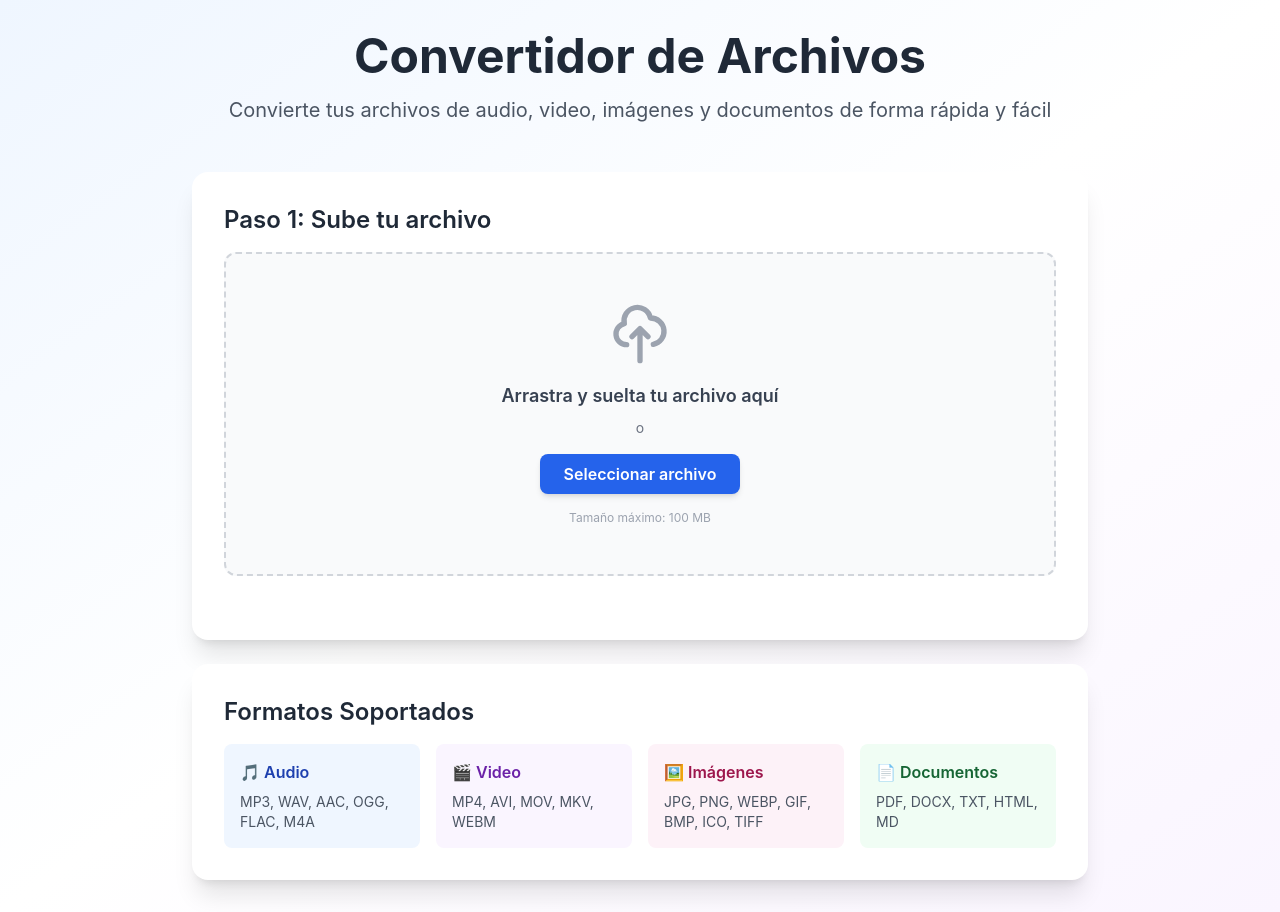
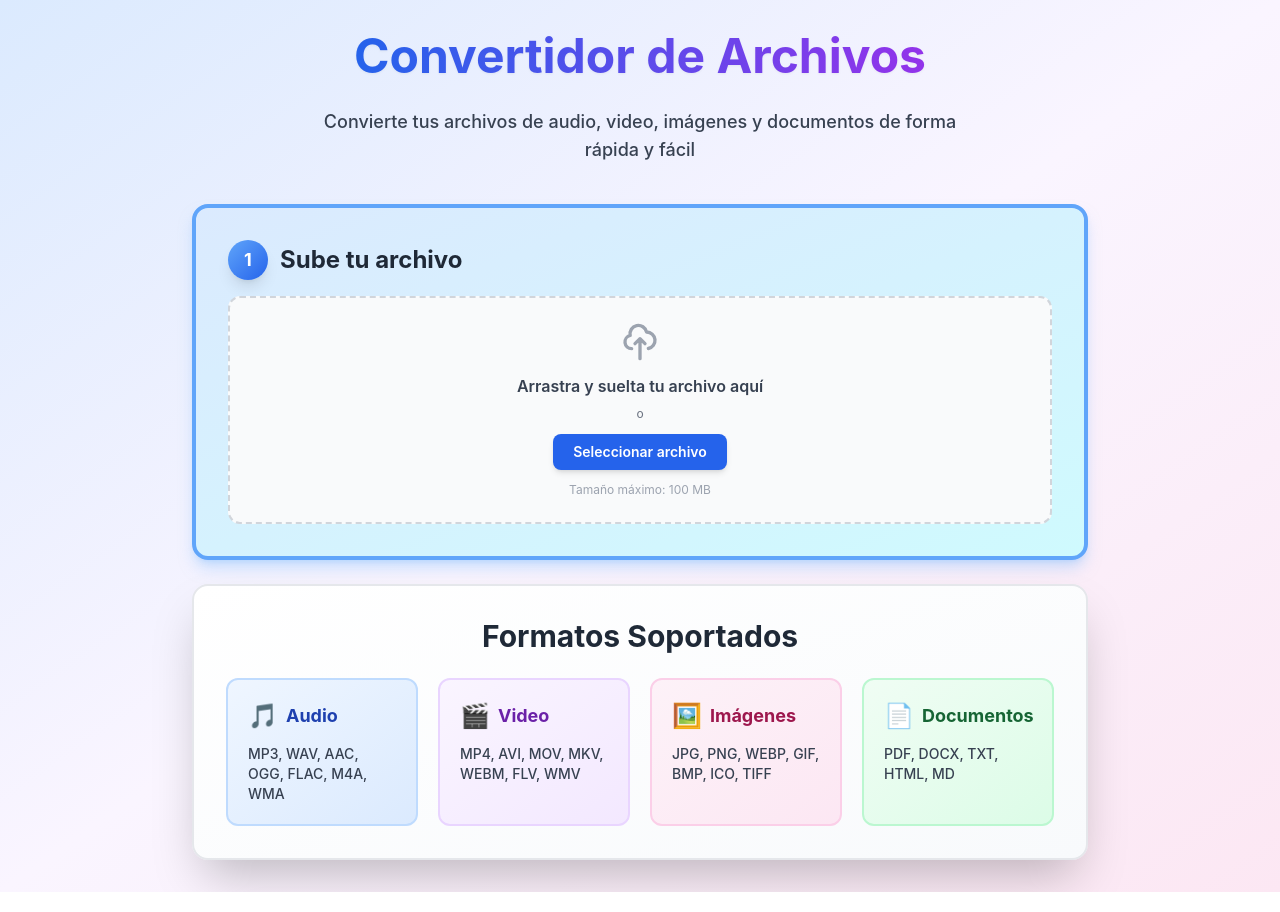
Before and after one commit to pchavez91/Mi_convertidor_de_archivos, a React (Vite) app in the folder frontend/: page / in a window 1280 px wide. Built offline with nearby package versions, Linux system fonts and the light colour scheme.

Commit message:
Actualización de la documentación y mejoras en la interfaz de usuario. Se agregaron nuevos formatos soportados para audio, video, imágenes y documentos. Se implementó la validación para evitar conversiones al mismo formato. Mejoras en el diseño de componentes y mensajes de error más claros.

```diff
--- a/frontend/src/App.jsx
+++ b/frontend/src/App.jsx
@@ -39,17 +39,22 @@ function App() {
   }, [])
 
   const handleFileSelect = useCallback((selectedFile) => {
-    setFile(selectedFile)
+    setFile(selectedFile || null)
     setDownloadUrl(null)
     setError(null)
     setOutputFormat('')
 
     // Determinar tipo de archivo
-    const ext = selectedFile.name.split('.').pop().toLowerCase()
+    const ext = selectedFile?.name.split('.').pop().toLowerCase()
     const audioFormats = ['mp3', 'wav', 'aac', 'ogg', 'flac', 'm4a', 'wma']
     const videoFormats = ['mp4', 'avi', 'mov', 'mkv', 'webm', 'flv', 'wmv', 'm4v']
     const imageFormats = ['jpg', 'jpeg', 'png', 'webp', 'gif', 'bmp', 'ico', 'tiff']
     const documentFormats = ['pdf', 'docx', 'txt', 'html', 'md', 'rtf', 'odt']
+
+    if (!selectedFile) {
+      setFileType(null)
+      return
+    }
 
     if (audioFormats.includes(ext)) {
       setFileType('audio')
@@ -67,6 +72,16 @@ function App() {
   const handleConvert = async () => {
     if (!file || !outputFormat) {
       setError('Por favor selecciona un archivo y un formato de salida')
+      return
+    }
+
+    // Validar que no se intente convertir al mismo formato
+    const inputExt = file.name.split('.').pop().toLowerCase()
+    let normalizedInputExt = inputExt === 'jpeg' ? 'jpg' : inputExt
+    let normalizedOutputFormat = outputFormat === 'jpeg' ? 'jpg' : outputFormat
+
+    if (normalizedInputExt === normalizedOutputFormat) {
+      setError(`El archivo ya está en formato ${outputFormat.toUpperCase()}. Por favor elige un formato de salida diferente.`)
       return
     }
 
@@ -155,49 +170,55 @@ function App() {
   }
 
   return (
-    <div className="min-h-screen bg-gradient-to-br from-blue-50 via-white to-purple-50">
+    <div className="min-h-screen bg-gradient-to-br from-blue-100 via-purple-50 to-pink-100">
       <div className="container mx-auto px-4 py-8">
         {/* Header */}
-        <header className="text-center mb-12">
-          <h1 className="text-5xl font-bold text-gray-800 mb-4">
+        <header className="text-center mb-10">
+          <div className="inline-block mb-4">
+            <h1 className="text-5xl font-bold bg-gradient-to-r from-blue-600 to-purple-600 bg-clip-text text-transparent mb-3 drop-shadow-sm">
               Convertidor de Archivos
             </h1>
-          <p className="text-xl text-gray-600 mb-2">
+          </div>
+          <p className="text-lg text-gray-700 max-w-2xl mx-auto font-medium">
             Convierte tus archivos de audio, video, imágenes y documentos de forma rápida y fácil
           </p>
-          {apiInfo && apiInfo.local_ip && window.location.hostname !== 'localhost' && window.location.hostname !== '127.0.0.1' && (
-            <p className="text-sm text-blue-600 mt-2">
-              🌐 Accediendo desde la red local - IP del servidor: {apiInfo.local_ip}
-            </p>
-          )}
         </header>
 
         {/* Main Content */}
         <div className="max-w-4xl mx-auto">
-          <div className="bg-white rounded-2xl shadow-xl p-8 mb-6">
-            {/* Step 1: Upload */}
-            <div className="mb-8">
-              <h2 className="text-2xl font-semibold text-gray-800 mb-4">
-                Paso 1: Sube tu archivo
+          {/* Step 1 - Upload Section */}
+          <div className={`rounded-2xl shadow-2xl p-8 mb-6 transition-all duration-300 ${
+            !file
+              ? 'bg-gradient-to-br from-blue-100 to-cyan-100 border-4 border-blue-400 shadow-lg shadow-blue-300/50'
+              : 'bg-white border-2 border-blue-200'
+          }`}>
+            <h2 className="text-2xl font-bold text-gray-800 mb-4 flex items-center">
+              <span className="bg-gradient-to-br from-blue-400 to-blue-600 text-white rounded-full w-10 h-10 flex items-center justify-center mr-3 text-lg font-bold shadow-lg">1</span>
+              Sube tu archivo
             </h2>
-              <FileUploader onFileSelect={handleFileSelect} />
-              {file && (
-                <div className="mt-4 p-4 bg-green-50 rounded-lg border border-green-200">
-                  <p className="text-sm text-gray-700">
-                    <span className="font-semibold">Archivo seleccionado:</span> {file.name}
+            <FileUploader onFileSelect={handleFileSelect} file={file} />
+            {fileType === 'unknown' && file && (
+              <div className="mt-4 p-4 bg-gradient-to-br from-red-50 to-pink-50 rounded-xl border-2 border-red-200">
+                <div className="flex items-center space-x-2">
+                  <span className="text-xl">⚠️</span>
+                  <p className="text-red-800 font-semibold">
+                    Formato de archivo no soportado. Por favor selecciona un archivo válido.
                   </p>
-                  <p className="text-xs text-gray-500 mt-1">
-                    Tamaño: {(file.size / 1024 / 1024).toFixed(2)} MB
-                  </p>
+                </div>
               </div>
             )}
           </div>
 
-            {/* Step 2: Format Selection */}
+          {/* Step 2 - Format Selection Section */}
           {file && fileType !== 'unknown' && (
-              <div className="mb-8">
-                <h2 className="text-2xl font-semibold text-gray-800 mb-4">
-                  Paso 2: Elige el formato de salida
+            <div className={`rounded-2xl shadow-2xl p-8 mb-6 transition-all duration-300 ${
+              !outputFormat
+                ? 'bg-gradient-to-br from-purple-100 to-pink-100 border-4 border-purple-400 shadow-lg shadow-purple-300/50'
+                : 'bg-white border-2 border-purple-200'
+            }`}>
+              <h2 className="text-2xl font-bold text-gray-800 mb-4 flex items-center">
+                <span className="bg-gradient-to-br from-purple-400 to-purple-600 text-white rounded-full w-10 h-10 flex items-center justify-center mr-3 text-lg font-bold shadow-lg">2</span>
+                Elige el formato de salida
               </h2>
               <FormatSelector
                 fileType={fileType}
@@ -207,36 +228,37 @@ function App() {
             </div>
           )}
 
-            {fileType === 'unknown' && (
-              <div className="mb-8 p-4 bg-red-50 rounded-lg border border-red-200">
-                <p className="text-red-700">
-                  Formato de archivo no soportado. Por favor selecciona un archivo válido.
-                </p>
-              </div>
-            )}
-
-            {/* Step 3: Convert */}
+          {/* Step 3 - Convert Section */}
           {file && outputFormat && (
-              <div className="mb-8">
-                <h2 className="text-2xl font-semibold text-gray-800 mb-4">
-                  Paso 3: Convierte
+            <div className="rounded-2xl shadow-2xl p-8 mb-6 bg-gradient-to-br from-green-100 to-emerald-100 border-4 border-green-400 shadow-lg shadow-green-300/50">
+              <h2 className="text-2xl font-bold text-gray-800 mb-4 flex items-center">
+                <span className="bg-gradient-to-br from-green-400 to-green-600 text-white rounded-full w-10 h-10 flex items-center justify-center mr-3 text-lg font-bold shadow-lg">3</span>
+                Convierte
               </h2>
               <button
                 onClick={handleConvert}
                 disabled={loading}
-                  className="w-full bg-gradient-to-r from-blue-600 to-purple-600 text-white font-semibold py-4 px-6 rounded-lg hover:from-blue-700 hover:to-purple-700 transition-all duration-200 disabled:opacity-50 disabled:cursor-not-allowed shadow-lg hover:shadow-xl transform hover:scale-[1.02]"
+                className="w-full bg-gradient-to-r from-blue-600 via-purple-600 to-pink-600 text-white font-bold py-4 px-6 rounded-xl hover:from-blue-700 hover:via-purple-700 hover:to-pink-700 transition-all duration-300 disabled:opacity-50 disabled:cursor-not-allowed shadow-lg hover:shadow-2xl transform hover:scale-[1.02] active:scale-[0.98] text-lg"
               >
-                  {loading ? 'Convirtiendo...' : 'Convertir Archivo'}
+                {loading ? (
+                  <span className="flex items-center justify-center">
+                    <svg className="animate-spin -ml-1 mr-3 h-5 w-5 text-white" xmlns="http://www.w3.org/2000/svg" fill="none" viewBox="0 0 24 24">
+                      <circle className="opacity-25" cx="12" cy="12" r="10" stroke="currentColor" strokeWidth="4"></circle>
+                      <path className="opacity-75" fill="currentColor" d="M4 12a8 8 0 018-8V0C5.373 0 0 5.373 0 12h4zm2 5.291A7.962 7.962 0 014 12H0c0 3.042 1.135 5.824 3 7.938l3-2.647z"></path>
+                    </svg>
+                    Convirtiendo...
+                  </span>
+                ) : (
+                  '✨ Convertir Archivo'
+                )}
               </button>
-              </div>
-            )}
 
               {/* Progress */}
               {loading && (
-              <div>
+                <div className="mt-6">
                   <ConversionProgress progress={progress} />
                   {(fileType === 'audio' || fileType === 'video') && (
-                  <p className="text-sm text-gray-600 mt-2 text-center">
+                    <p className="text-sm text-gray-700 mt-3 text-center font-medium">
                       ⏳ La conversión de {fileType === 'audio' ? 'audio' : 'video'} puede tardar varios minutos dependiendo del tamaño del archivo. Por favor espera...
                     </p>
                   )}
@@ -245,48 +267,67 @@ function App() {
 
               {/* Error */}
               {error && (
-              <div className="mt-4 p-4 bg-red-50 rounded-lg border border-red-200">
-                <p className="text-red-700">{error}</p>
+                <div className="mt-6 p-5 bg-gradient-to-br from-red-50 to-pink-50 rounded-xl border-2 border-red-300 shadow-lg">
+                  <div className="flex items-start space-x-3">
+                    <span className="text-2xl">❌</span>
+                    <p className="text-red-800 font-semibold flex-1">{error}</p>
+                  </div>
                 </div>
               )}
 
               {/* Download */}
               {downloadUrl && (
-              <div className="mt-6 p-6 bg-green-50 rounded-lg border border-green-200">
-                <p className="text-green-700 font-semibold mb-4">
+                <div className="mt-6 p-6 bg-gradient-to-br from-green-50 to-emerald-50 rounded-xl border-2 border-green-300 shadow-lg">
+                  <div className="flex items-center space-x-3 mb-4">
+                    <span className="text-4xl">✅</span>
+                    <p className="text-green-800 font-bold text-lg">
                       ¡Conversión completada exitosamente!
                     </p>
+                  </div>
                   <button
                     onClick={handleDownload}
-                  className="bg-green-600 text-white font-semibold py-3 px-6 rounded-lg hover:bg-green-700 transition-colors shadow-md hover:shadow-lg"
+                    className="bg-gradient-to-r from-green-600 to-emerald-600 text-white font-bold py-3 px-8 rounded-xl hover:from-green-700 hover:to-emerald-700 transition-all duration-200 shadow-lg hover:shadow-xl transform hover:scale-105 active:scale-95"
                   >
-                  Descargar Archivo
+                    📥 Descargar Archivo
                   </button>
                 </div>
               )}
             </div>
+          )}
 
           {/* Info Section */}
-          <div className="bg-white rounded-2xl shadow-xl p-8">
-            <h2 className="text-2xl font-semibold text-gray-800 mb-4">
+          <div className="bg-gradient-to-br from-white to-slate-50 rounded-2xl shadow-2xl p-8 border-2 border-gray-200">
+            <h2 className="text-3xl font-bold text-gray-800 mb-6 text-center">
               Formatos Soportados
             </h2>
-            <div className="grid grid-cols-1 md:grid-cols-2 lg:grid-cols-4 gap-4">
-              <div className="p-4 bg-blue-50 rounded-lg">
-                <h3 className="font-semibold text-blue-800 mb-2">🎵 Audio</h3>
-                <p className="text-sm text-gray-600">MP3, WAV, AAC, OGG, FLAC, M4A</p>
+            <div className="grid grid-cols-1 md:grid-cols-2 lg:grid-cols-4 gap-5">
+              <div className="p-5 bg-gradient-to-br from-blue-50 to-blue-100 rounded-xl border-2 border-blue-200 hover:shadow-lg transition-shadow">
+                <h3 className="font-bold text-blue-800 mb-3 text-lg flex items-center">
+                  <span className="text-2xl mr-2">🎵</span>
+                  Audio
+                </h3>
+                <p className="text-sm text-gray-700 font-medium">MP3, WAV, AAC, OGG, FLAC, M4A, WMA</p>
               </div>
-              <div className="p-4 bg-purple-50 rounded-lg">
-                <h3 className="font-semibold text-purple-800 mb-2">🎬 Video</h3>
-                <p className="text-sm text-gray-600">MP4, AVI, MOV, MKV, WEBM</p>
+              <div className="p-5 bg-gradient-to-br from-purple-50 to-purple-100 rounded-xl border-2 border-purple-200 hover:shadow-lg transition-shadow">
+                <h3 className="font-bold text-purple-800 mb-3 text-lg flex items-center">
+                  <span className="text-2xl mr-2">🎬</span>
+                  Video
+                </h3>
+                <p className="text-sm text-gray-700 font-medium">MP4, AVI, MOV, MKV, WEBM, FLV, WMV</p>
               </div>
-              <div className="p-4 bg-pink-50 rounded-lg">
-                <h3 className="font-semibold text-pink-800 mb-2">🖼️ Imágenes</h3>
-                <p className="text-sm text-gray-600">JPG, PNG, WEBP, GIF, BMP, ICO, TIFF</p>
+              <div className="p-5 bg-gradient-to-br from-pink-50 to-pink-100 rounded-xl border-2 border-pink-200 hover:shadow-lg transition-shadow">
+                <h3 className="font-bold text-pink-800 mb-3 text-lg flex items-center">
+                  <span className="text-2xl mr-2">🖼️</span>
+                  Imágenes
+                </h3>
+                <p className="text-sm text-gray-700 font-medium">JPG, PNG, WEBP, GIF, BMP, ICO, TIFF</p>
               </div>
-              <div className="p-4 bg-green-50 rounded-lg">
-                <h3 className="font-semibold text-green-800 mb-2">📄 Documentos</h3>
-                <p className="text-sm text-gray-600">PDF, DOCX, TXT, HTML, MD</p>
+              <div className="p-5 bg-gradient-to-br from-green-50 to-green-100 rounded-xl border-2 border-green-200 hover:shadow-lg transition-shadow">
+                <h3 className="font-bold text-green-800 mb-3 text-lg flex items-center">
+                  <span className="text-2xl mr-2">📄</span>
+                  Documentos
+                </h3>
+                <p className="text-sm text-gray-700 font-medium">PDF, DOCX, TXT, HTML, MD</p>
               </div>
             </div>
           </div>
--- a/frontend/src/components/FileUploader.jsx
+++ b/frontend/src/components/FileUploader.jsx
@@ -1,6 +1,6 @@
 import { useCallback, useState } from 'react'
 
-function FileUploader({ onFileSelect }) {
+function FileUploader({ onFileSelect, file }) {
   const [isDragging, setIsDragging] = useState(false)
 
   const handleDragOver = useCallback((e) => {
@@ -30,12 +30,62 @@ function FileUploader({ onFileSelect }) {
     }
   }, [onFileSelect])
 
+  const getFileIcon = (filename) => {
+    if (!filename) return null
+
+    const ext = filename.split('.').pop().toLowerCase()
+    const audioFormats = ['mp3', 'wav', 'aac', 'ogg', 'flac', 'm4a', 'wma']
+    const videoFormats = ['mp4', 'avi', 'mov', 'mkv', 'webm', 'flv', 'wmv', 'm4v']
+    const imageFormats = ['jpg', 'jpeg', 'png', 'webp', 'gif', 'bmp', 'ico', 'tiff']
+    const documentFormats = ['pdf', 'docx', 'txt', 'html', 'md', 'rtf', 'odt']
+
+    if (audioFormats.includes(ext)) {
+      return '🎵'
+    } else if (videoFormats.includes(ext)) {
+      return '🎬'
+    } else if (imageFormats.includes(ext)) {
+      return '🖼️'
+    } else if (documentFormats.includes(ext)) {
+      return '📄'
+    }
+    return '📎'
+  }
+
+  const formatFileSize = (bytes) => {
+    if (bytes < 1024) return bytes + ' B'
+    if (bytes < 1024 * 1024) return (bytes / 1024).toFixed(2) + ' KB'
+    return (bytes / 1024 / 1024).toFixed(2) + ' MB'
+  }
+
+  if (file) {
+    return (
+      <div className="border-2 border-blue-300 bg-blue-50 rounded-xl p-6">
+        <div className="flex items-center space-x-4">
+          <div className="text-5xl">{getFileIcon(file.name)}</div>
+          <div className="flex-1">
+            <h3 className="text-lg font-semibold text-gray-800 mb-1">{file.name}</h3>
+            <p className="text-sm text-gray-600">{formatFileSize(file.size)}</p>
+          </div>
+          <button
+            onClick={() => onFileSelect(null)}
+            className="text-gray-400 hover:text-gray-600 transition-colors"
+            title="Cambiar archivo"
+          >
+            <svg className="w-6 h-6" fill="none" stroke="currentColor" viewBox="0 0 24 24">
+              <path strokeLinecap="round" strokeLinejoin="round" strokeWidth={2} d="M6 18L18 6M6 6l12 12" />
+            </svg>
+          </button>
+        </div>
+      </div>
+    )
+  }
+
   return (
     <div
-      className={`border-2 border-dashed rounded-xl p-12 text-center transition-all duration-200 ${
+      className={`border-2 border-dashed rounded-xl p-6 text-center transition-all duration-200 ${
         isDragging
           ? 'border-blue-500 bg-blue-50'
-          : 'border-gray-300 bg-gray-50 hover:border-gray-400 hover:bg-gray-100'
+          : 'border-gray-300 bg-gray-50 hover:border-blue-400 hover:bg-blue-50'
       }`}
       onDragOver={handleDragOver}
       onDragLeave={handleDragLeave}
@@ -43,7 +93,7 @@ function FileUploader({ onFileSelect }) {
     >
       <div className="flex flex-col items-center">
         <svg
-          className="w-16 h-16 text-gray-400 mb-4"
+          className="w-10 h-10 text-gray-400 mb-3"
           fill="none"
           stroke="currentColor"
           viewBox="0 0 24 24"
@@ -55,12 +105,12 @@ function FileUploader({ onFileSelect }) {
             d="M7 16a4 4 0 01-.88-7.903A5 5 0 1115.9 6L16 6a5 5 0 011 9.9M15 13l-3-3m0 0l-3 3m3-3v12"
           />
         </svg>
-        <p className="text-lg font-semibold text-gray-700 mb-2">
+        <p className="text-base font-semibold text-gray-700 mb-2">
           Arrastra y suelta tu archivo aquí
         </p>
-        <p className="text-sm text-gray-500 mb-4">o</p>
+        <p className="text-xs text-gray-500 mb-3">o</p>
         <label className="cursor-pointer">
-          <span className="inline-block bg-blue-600 text-white font-semibold py-2 px-6 rounded-lg hover:bg-blue-700 transition-colors shadow-md hover:shadow-lg">
+          <span className="inline-block bg-blue-600 text-white font-semibold py-2 px-5 rounded-lg hover:bg-blue-700 transition-colors shadow-md hover:shadow-lg text-sm">
             Seleccionar archivo
           </span>
           <input
@@ -70,7 +120,7 @@ function FileUploader({ onFileSelect }) {
             accept="*/*"
           />
         </label>
-        <p className="text-xs text-gray-400 mt-4">
+        <p className="text-xs text-gray-400 mt-3">
           Tamaño máximo: 100 MB
         </p>
       </div>
```
Also changed, not shown: frontend/src/components/FormatSelector.jsx (+38 -14 lines), 2 other files (tests, documents, lock files or other folders). Lines whose indentation alone changed are shown as unchanged.
